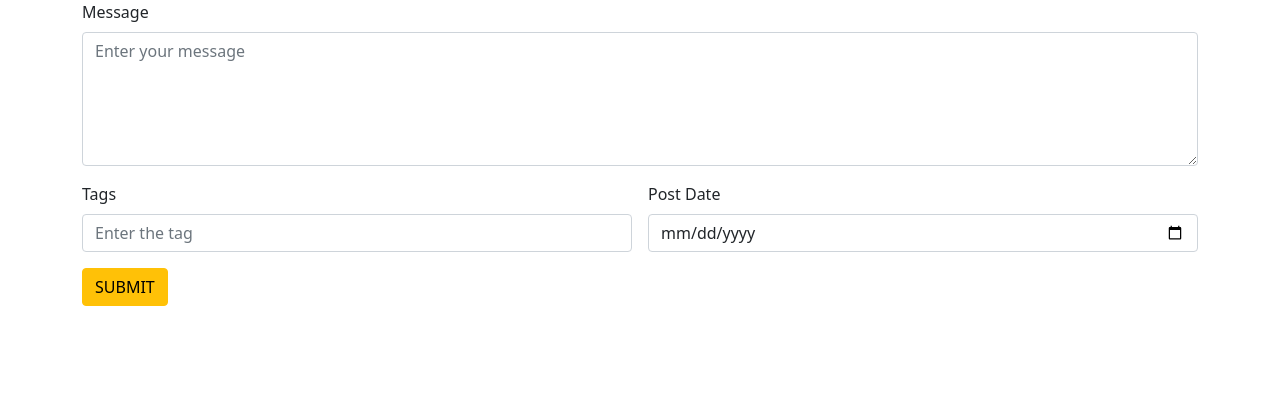
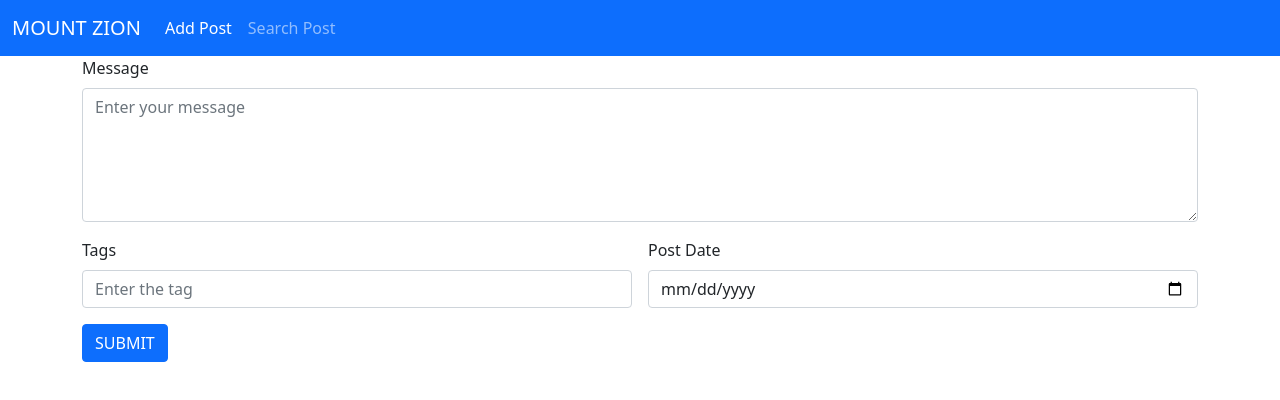
Before and after one commit to snehasamuel/UserAPP, a plain HTML site: page addpost.html in a window 1280 px wide. Drawn offline with nearby package versions, Linux system fonts and the light colour scheme.

Commit message:
Navigation Bar created

```diff
--- a/addpost.html
+++ b/addpost.html
@@ -8,6 +8,28 @@
     <title>Add Post</title>
 </head>
 <body>
+
+    <nav class="navbar navbar-expand-lg navbar-dark bg-primary">
+        <div class="container-fluid">
+          <a class="navbar-brand" href="#">MOUNT ZION</a>
+          <button class="navbar-toggler" type="button" data-bs-toggle="collapse" data-bs-target="#navbarNav" aria-controls="navbarNav" aria-expanded="false" aria-label="Toggle navigation">
+            <span class="navbar-toggler-icon"></span>
+          </button>
+          <div class="collapse navbar-collapse" id="navbarNav">
+            <ul class="navbar-nav">
+              <li class="nav-item">
+                <a class="nav-link active" aria-current="page" href="addpost.html">Add Post</a>
+              </li>
+              <li class="nav-item">
+                <a class="nav-link" href="searchpost.html">Search Post</a>
+              </li>
+
+            </ul>
+          </div>
+        </div>
+      </nav>
+
+
   <div class="container">
       <div class="row">
           <div class="col col-12 col-sm-12 col-md-12 col-lg-12 col-xl-12 col-xxl-12">
@@ -25,7 +47,7 @@
         <input type="date" name="" id="" class="form-control">
     </div>
     <div class="col col-12 col-sm-6 col-md-6 col-lg-6 col-xl-6 col-xxl-6">
-        <button class="btn btn-warning">SUBMIT</button>
+        <button class="btn btn-primary">SUBMIT</button>
     </div>
 </div>
 
```
Also changed, not shown: searchpost.html (+23 -1 lines).
